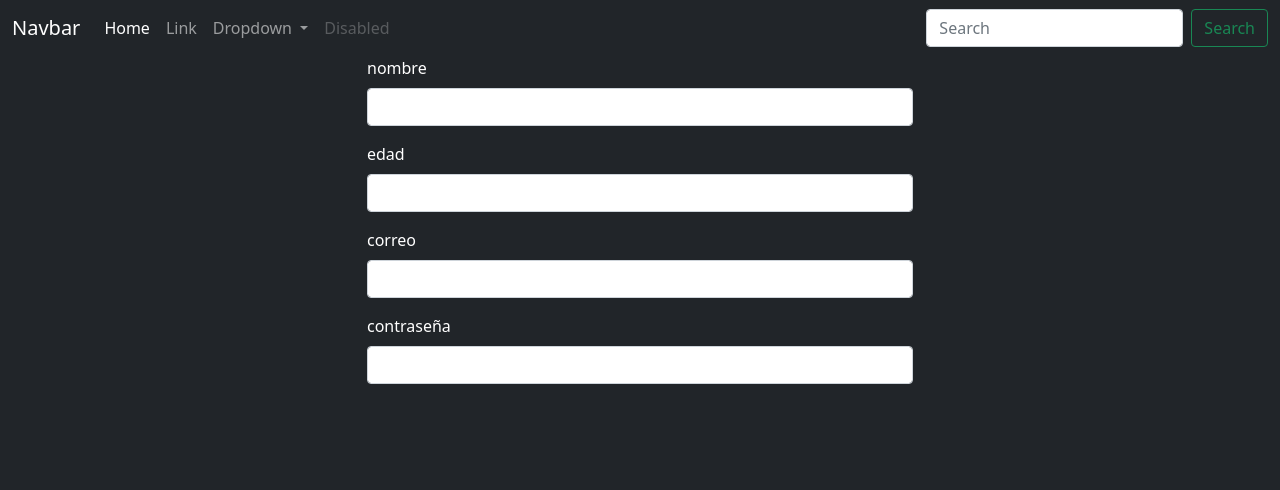
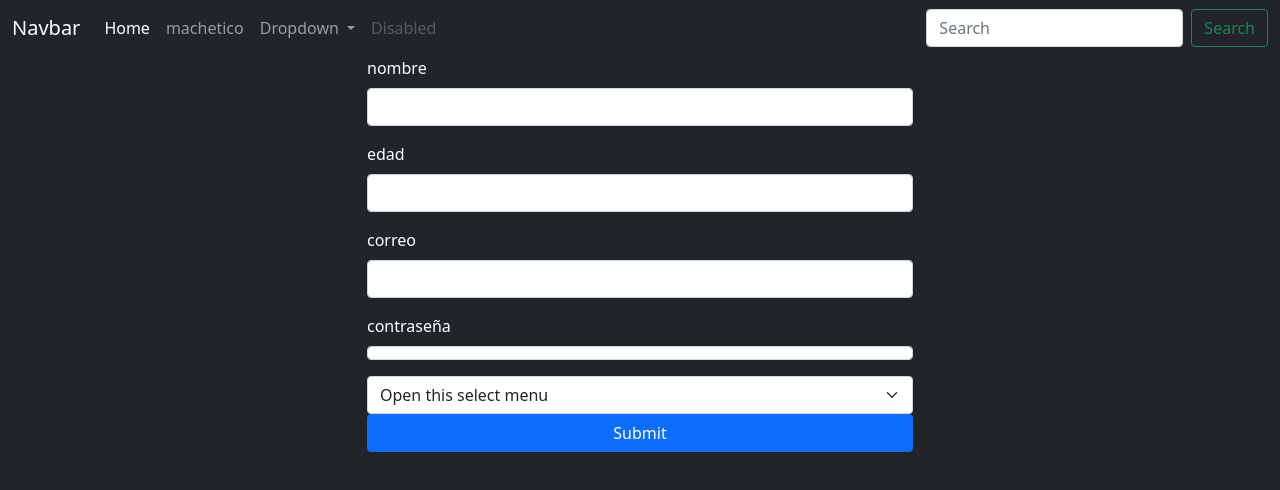
Before and after one commit to Juliandavid765/proyecto-js-2, a plain HTML site: page index.html in a window 1280 px wide. Drawn offline with nearby package versions, Linux system fonts and the light colour scheme.

Commit message:
se inicia taller 2

```diff
--- a/index.html
+++ b/index.html
@@ -4,7 +4,7 @@
     <meta charset="UTF-8">
     <meta http-equiv="X-UA-Compatible" content="IE=edge">
     <meta name="viewport" content="width=device-width, initial-scale=1.0">
-    <title>Document</title>
+    <title>tienda</title>
     <link href="https://cdn.jsdelivr.net/npm/bootstrap@5.1.3/dist/css/bootstrap.min.css" rel="stylesheet" integrity="sha384-1BmE4kWBq78iYhFldvKuhfTAU6auU8tT94WrHftjDbrCEXSU1oBoqyl2QvZ6jIW3" crossorigin="anonymous">
 </head>
 <body class="bg-dark text-white">
@@ -21,7 +21,7 @@
                 <a class="nav-link active" aria-current="page" href="#">Home</a>
               </li>
               <li class="nav-item">
-                <a class="nav-link" href="#">Link</a>
+                <a class="nav-link" href="empanadas.html">machetico</a>
               </li>
               <li class="nav-item dropdown">
                 <a class="nav-link dropdown-toggle" href="#" id="navbarDropdown" role="button" data-bs-toggle="dropdown" aria-expanded="false">
@@ -51,7 +51,7 @@
             <div class="row justify-content-center">
                 <div class="col-6">
                     <form action="">
-                        <div class="mb-3">
+                      <div class="mb-3">
                             <label class="form-label">nombre</label>
                             <input type="text" class="form-control" id="nombre" aria-describedby="emailHelp"></input>
                         </div>
@@ -65,8 +65,15 @@
                         </div>
                         <div class="mb-3">
                             <label class="form-label">contraseña</label>
-                            <input type="text" class="form-control" id="contrasena" aria-describedby="emailHelp"></input>
-                        </div>
+                            <input type="checkbox" class="form-control" id="contrasena" aria-describedby="emailHelp"></input>
+                      </div>
+                      <select class="form-select" aria-label="Default select example">
+                        <option selected>Open this select menu</option>
+                        <option value="1">One</option>
+                        <option value="2">Two</option>
+                        <option value="3">Three</option>
+                      </select>
+                      <button type="submit" class="btn btn-primary w-100">Submit</button>
                     </form>
                 </div>
             </div>
```
Also changed, not shown: empanadas.html (added, +27 -0 lines).
